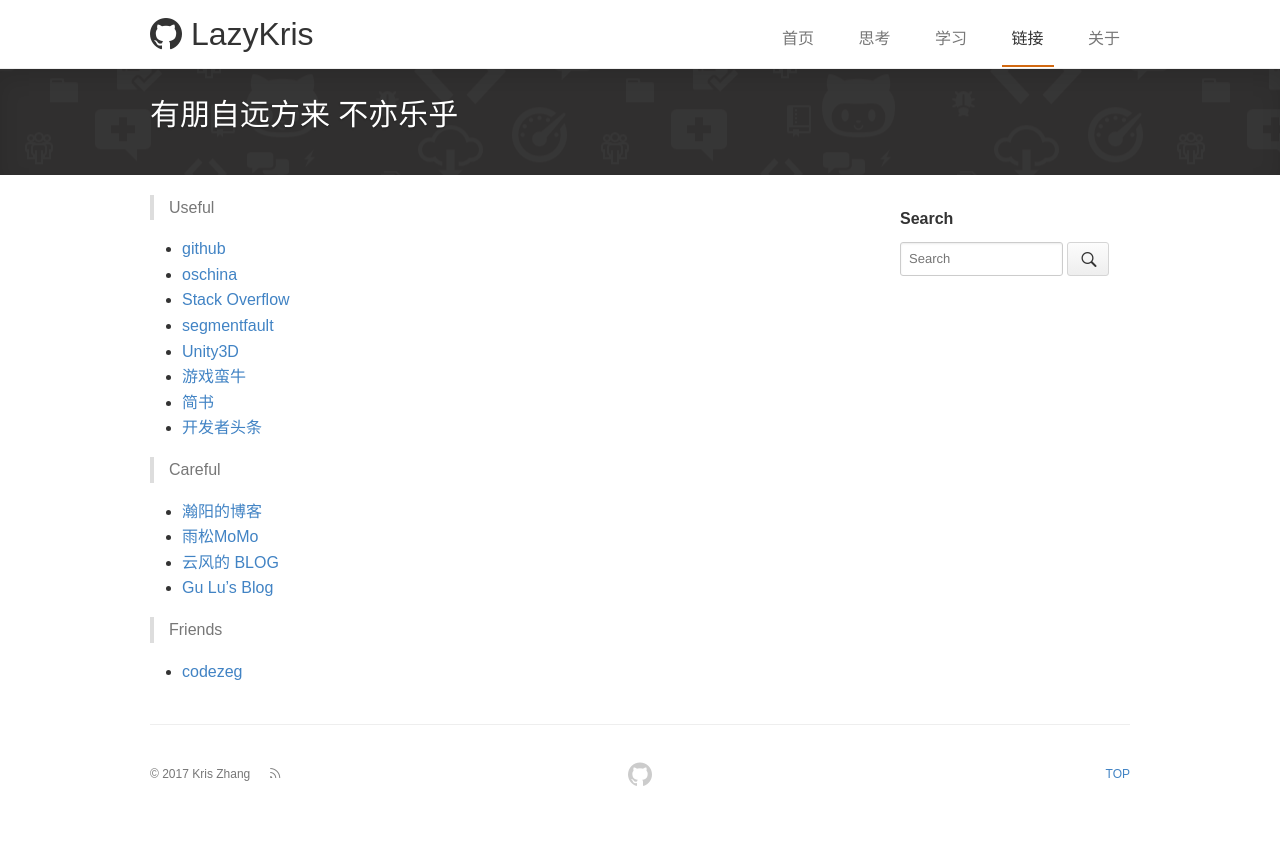
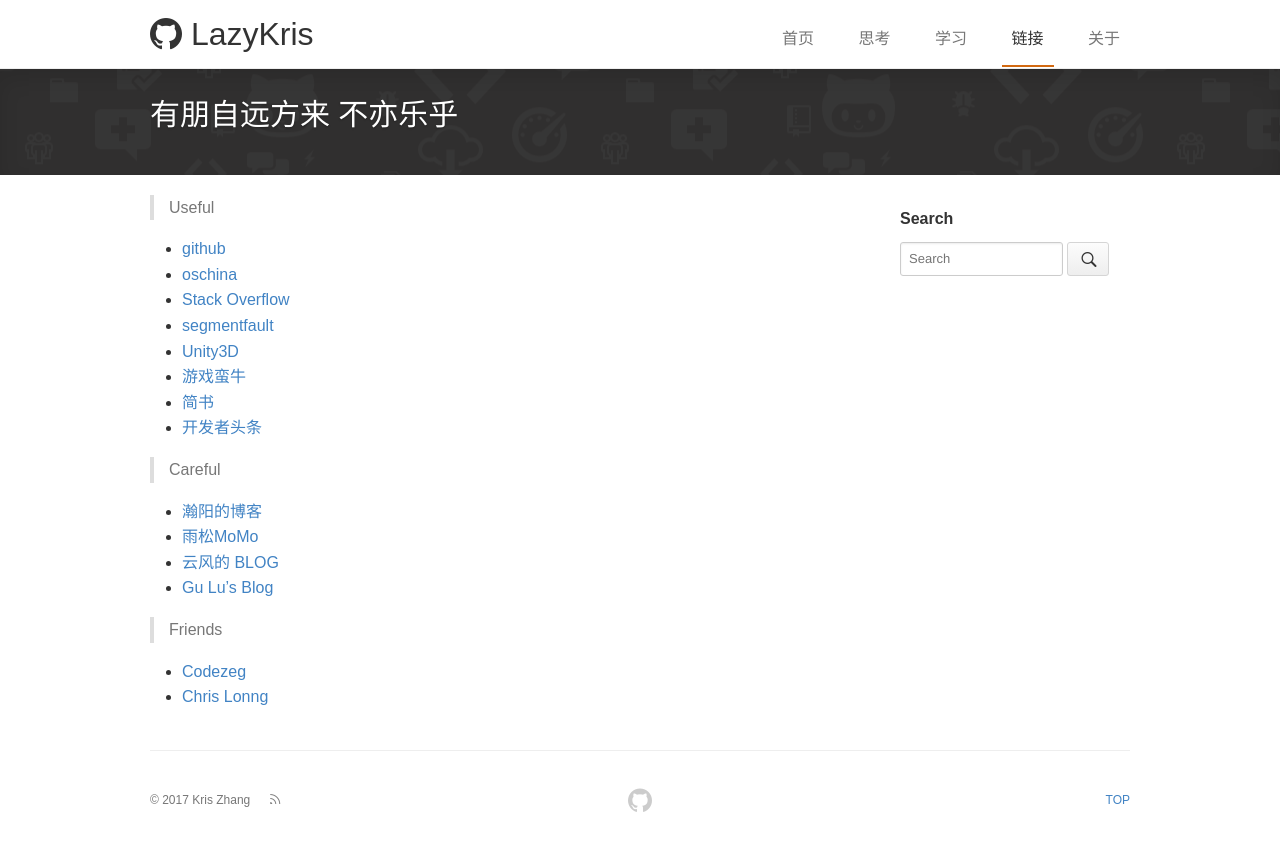
Before and after one commit to lingkeyang/lingkeyang.github.io, a Jekyll site: the page built from pages/links.md, in a window 1280 px wide. Shown: the top 851 px of the page. Built offline with Jekyll 4.4.1, drawn with Linux system fonts in a browser that asks for light colours; comment, search, counter and statistics services are not loaded.

Commit message:
添加联接

```diff
--- a/pages/links.md
+++ b/pages/links.md
@@ -28,4 +28,5 @@ permalink: /links/
 
 > Friends
 
-* [codezeg](http://www.codezeg.com/)
+* [Codezeg](http://www.codezeg.com/)
+* [Chris Lonng](https://github.com/lonnng/)
```
